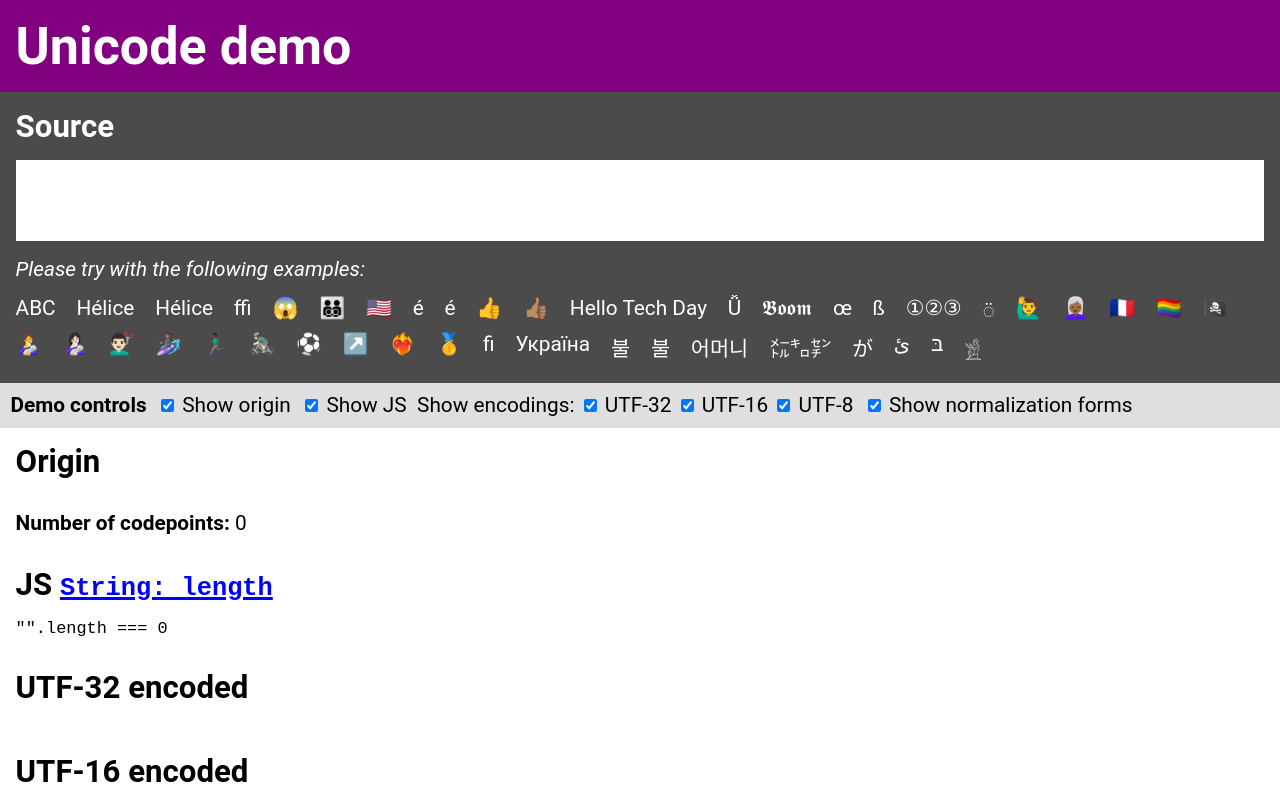
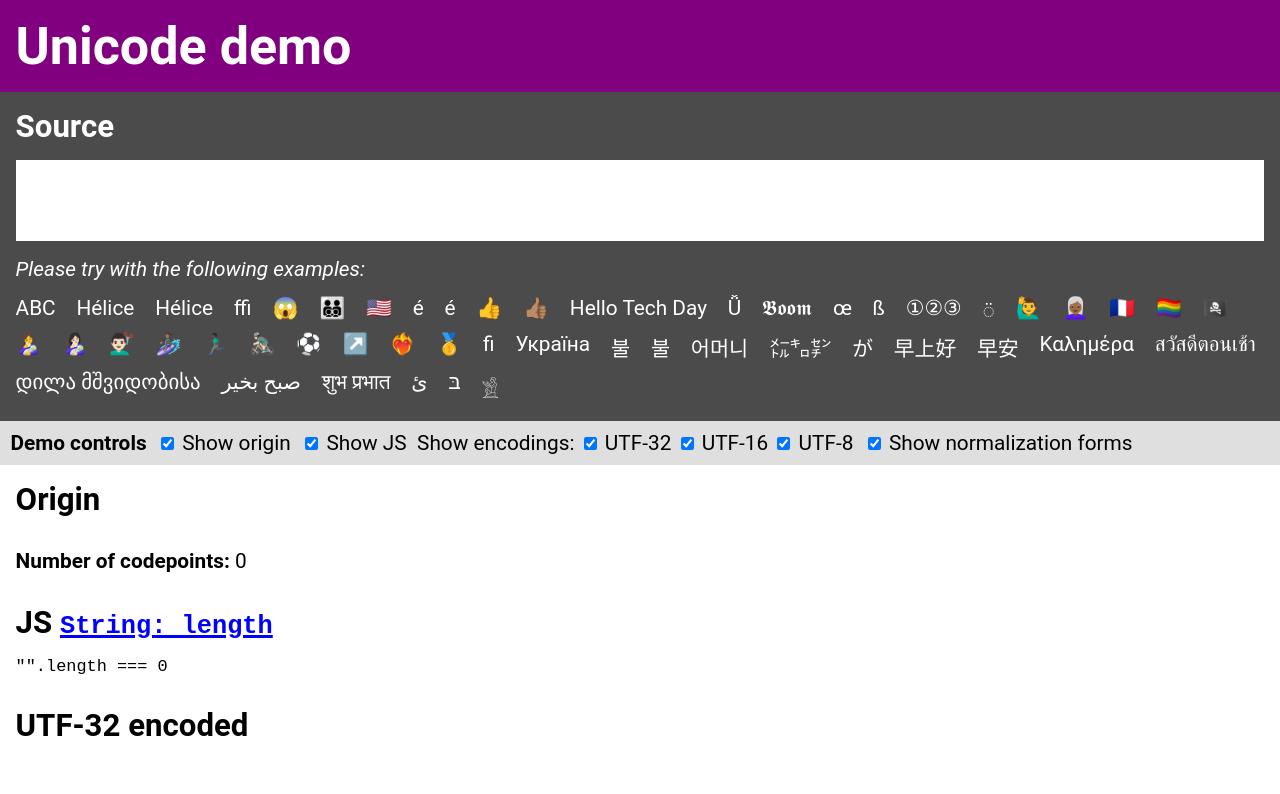
Before and after one commit to pgentile/unicode-demo, a React (Vite) app: page / in a window 1280 px wide. Shown: the top 794 px of the page. Built offline with nearby package versions, Linux system fonts and the light colour scheme.

Commit message:
feat: more examples

```diff
--- a/src/SampleValueGroup.tsx
+++ b/src/SampleValueGroup.tsx
@@ -42,6 +42,13 @@ const SAMPLE_VALUES: readonly string[] = [
   "어머니",
   "㍍㌔㌢",
   "が",
+  "早上好",
+  "早安",
+  "Καλημέρα",
+  "สวัสดีตอนเช้า",
+  "დილა მშვიდობისა",
+  "صبح بخیر",
+  "शुभ प्रभात",
   "ئ",
   "בּ",
   "𓀃",
```
